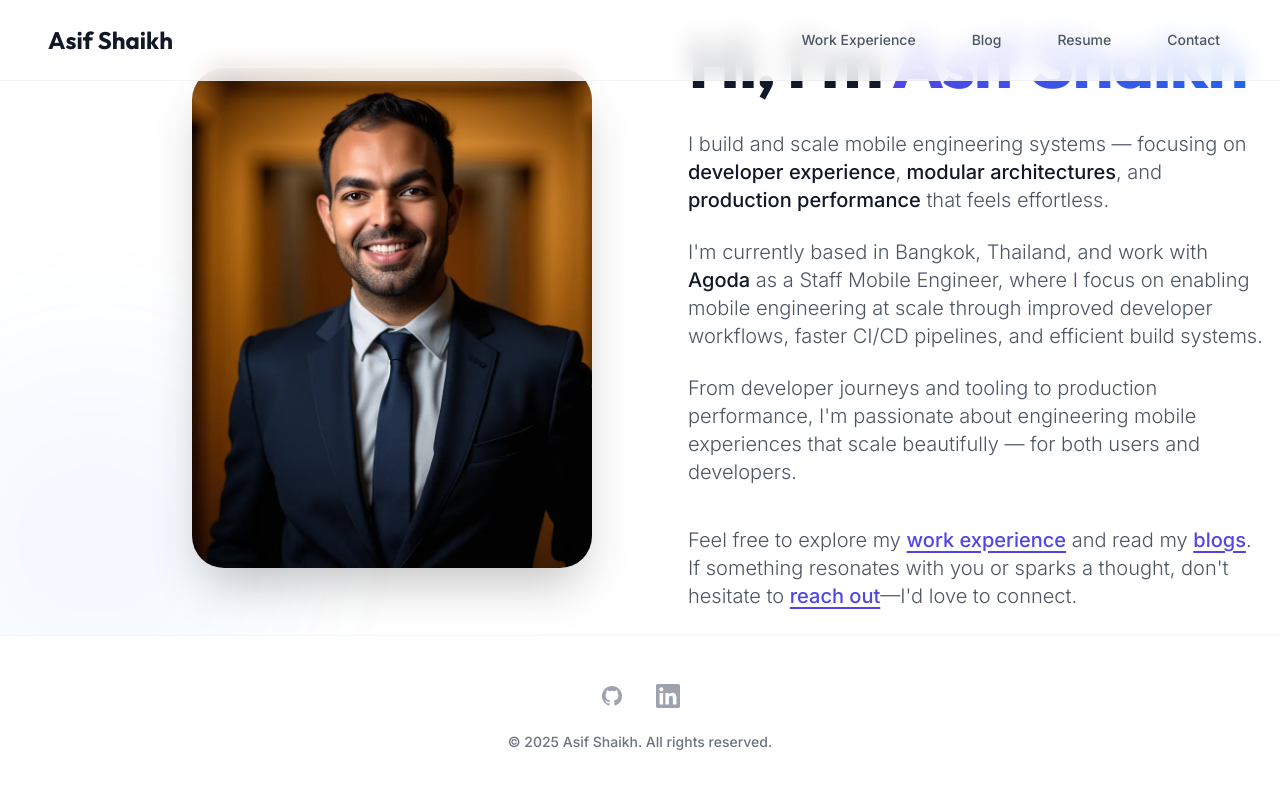
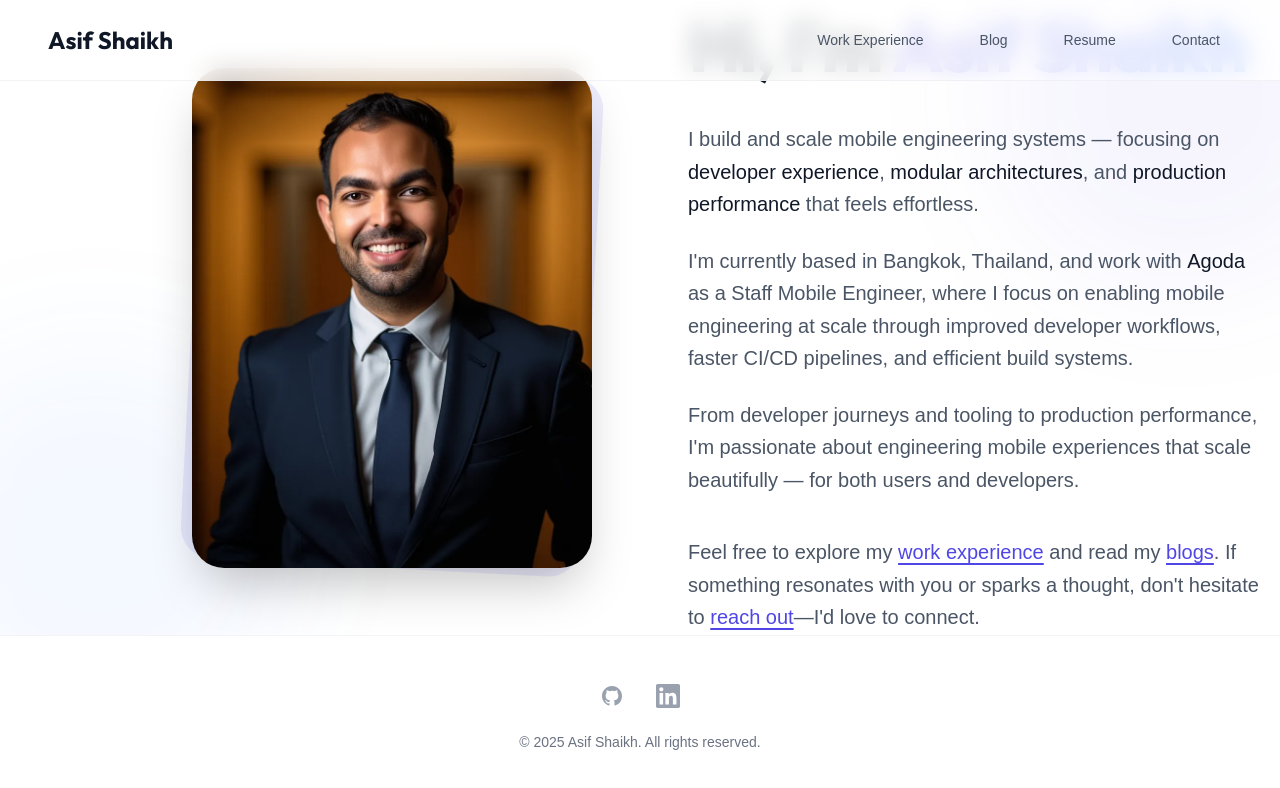
Before and after one commit to asifsheikh/site, a Next.js app: page / in a window 1280 px wide. Shown: the top 788 px of the page. Built offline with nearby package versions, Linux system fonts and the light colour scheme.

Commit message:
chore: update dependencies and fix breaking changes

```diff
--- a/postcss.config.js
+++ b/postcss.config.js
@@ -1,6 +1,5 @@
 module.exports = {
   plugins: {
-    tailwindcss: {},
-    autoprefixer: {},
+    '@tailwindcss/postcss': {},
   },
 }
--- a/src/app/globals.css
+++ b/src/app/globals.css
@@ -1,6 +1,5 @@
-@tailwind base;
-@tailwind components;
-@tailwind utilities;
+@import "tailwindcss";
+@config "../../tailwind.config.js";
 
 :root {
   --background: #ffffff;
```
Also changed, not shown: package.json (+9 -8 lines), tsconfig.json (+20 -5 lines), 1 other file (tests, documents, lock files or other folders).
